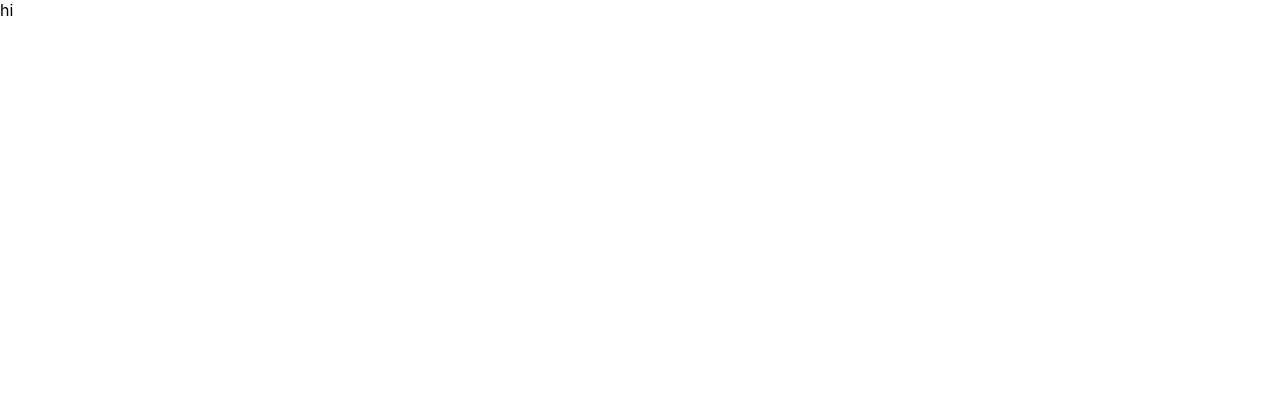
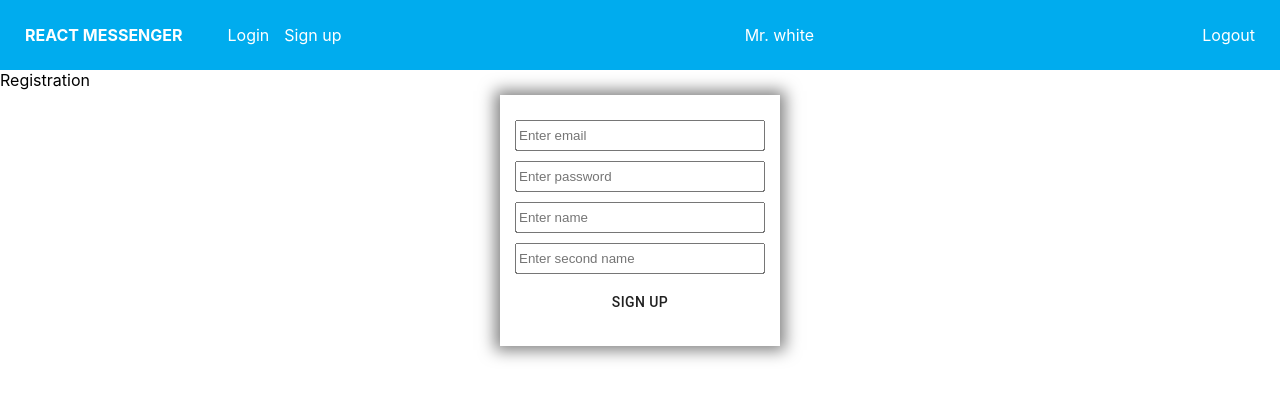
Before and after one commit to ishumski/react-web-mess, a React (Create React App) app: page /register in a window 1280 px wide. Shown: the top 398 px of the page. Built offline with nearby package versions, Linux system fonts and the light colour scheme.

Commit message:
Add registration form

```diff
--- a/src/App.js
+++ b/src/App.js
@@ -1,11 +1,27 @@
+import React from 'react';
+import { Route, Switch } from 'react-router';
+import './App.css';
+import Home from './components/Home/Home.js'
+import Login from './components/Login/Login.js'
+import Register from './components/Register/Register.js'
+import { BrowserRouter } from 'react-router-dom';
+import Layout from './components/Layout/Layout';
 
-import './App.css';
 
 function App() {
   return (
-    <div className="App">
-     hi
-    </div>
+    <BrowserRouter>
+      <div className="App">
+        <Layout />
+        <Switch>
+          <Route path='/' exact component={Home} />
+          <Route path='/login' component={Login} />
+          <Route path='/register' component={Register} />
+
+        </Switch>
+
+      </div>
+    </BrowserRouter>
   );
 }
 
--- /dev/null
+++ b/src/components/Header/Header.css
@@ -0,0 +1,28 @@
+.header {
+  display: flex;
+  justify-content: space-between;
+  align-items: center;
+  height: 50px;
+  background-color: #00acee;
+  color: #ffffff;
+  padding: 10px 25px;
+}
+.header a {
+  color: #ffffff;
+}
+.header__logo{
+  font-weight: bolder;
+}
+.header__nav{
+  margin-left: 45px;
+}
+.header__nav a{
+  text-decoration: none;
+  margin-right: 15px;
+}
+.header__wrapper{
+  display: flex;
+}
+.header__logout a{
+  text-decoration: none;
+}
--- /dev/null
+++ b/src/components/Header/Header.js
@@ -0,0 +1,25 @@
+import React from 'react';
+import './Header.css';
+import { Link, NavLink } from 'react-router-dom'
+
+function Header(props) {
+  return (
+    <div className="header">
+      <div className="header__wrapper">
+        <div className="header__logo">REACT MESSENGER</div>
+        <div className="header__nav">
+          <NavLink to={'/login'} >Login</NavLink>
+          <NavLink to={'/register'} >Sign up</NavLink>
+        </div>
+      </div>
+      <div>Mr. white</div>
+      <div className="header__logout">
+        <Link to={'#'} onClick={props.logout}>Logout</Link>
+      </div>
+
+    </div>
+
+  )
+}
+
+export default Header
--- /dev/null
+++ b/src/components/Home/Home.js
@@ -0,0 +1,11 @@
+import React from 'react'
+
+function Home() {
+  return (
+    <div>
+      Home
+    </div>
+  )
+}
+
+export default Home
--- /dev/null
+++ b/src/components/Layout/Layout.js
@@ -0,0 +1,13 @@
+import React from 'react'
+import Header from '../Header/Header'
+
+function Layout(props) {
+  return (
+    <div className="layout">
+      <Header />
+      {props.children}
+    </div>
+  )
+}
+
+export default Layout
--- /dev/null
+++ b/src/components/Login/Login.css
@@ -0,0 +1,31 @@
+.login,
+.register {
+  display: flex;
+  flex-direction: column;
+  height: 300px;
+  position: relative;
+}
+
+.login__form,
+.register__form {
+  width: 100%;
+  max-width: 250px;
+  position: absolute;
+  transform: translate(-50%, -50%);
+  top: 50%;
+  left: 50%;
+  box-shadow: 0px 0px 15px 5px rgb(0 0 0 / 50%);
+  padding: 25px 15px;
+}
+
+.login__form > form,
+.register__form > form {
+  display: flex;
+  flex-direction: column;
+}
+
+.login__form > form > input,
+.register__form > form > input {
+  height: 25px;
+  margin-bottom: 10px;
+}
--- /dev/null
+++ b/src/components/Login/Login.js
@@ -0,0 +1,36 @@
+import { Button } from '@material-ui/core';
+import React, { useState } from 'react';
+import './Login.css';
+
+function Login() {
+  const [email, setEmail] = useState("");
+  const [password, setPassword] = useState("");
+
+  const handleClick = () => {
+    console.log(email, password);
+  }
+  return (
+    <div className="login">
+      Login
+      <div className="login__form">
+        <form>
+          <input
+            type="text"
+            placeholder="Enter email"
+            value={email}
+            onChange={(event) => setEmail(event.target.value)}
+          />
+          <input
+            type="password"
+            placeholder="Enter password"
+            value={password}
+            onChange={(event) => setPassword(event.target.value)}
+          />
+          <Button onClick={handleClick} >Sign In</Button>
+        </form>
+      </div>
+    </div>
+  )
+}
+
+export default Login
--- /dev/null
+++ b/src/components/Register/Register.js
@@ -0,0 +1,55 @@
+import { Button } from '@material-ui/core';
+import React, { useState } from 'react';
+import "../Login/Login.css";
+
+
+
+
+function Register() {
+
+  const [email, setEmail] = useState("");
+  const [password, setPassword] = useState("");
+  const [firstName, setFirstName] = useState("");
+  const [lastName, setLastName] = useState("");
+
+  const handleClick = () => {
+    console.log(email, password, firstName, lastName)
+  }
+
+  return (
+    <div className="register">
+      Registration
+      <div className="register__form">
+        <form>
+          <input
+            type="text"
+            placeholder="Enter email"
+            value={email}
+            onChange={(event) => setEmail(event.target.value)}
+          />
+          <input
+            type="password"
+            placeholder="Enter password"
+            value={password}
+            onChange={(event) => setPassword(event.target.value)}
+          />
+          <input
+            type="text"
+            placeholder="Enter name"
+            value={firstName}
+            onChange={(event) => setFirstName(event.target.value)}
+          />
+          <input
+            type="text"
+            placeholder="Enter second name"
+            value={lastName}
+            onChange={(event) => setLastName(event.target.value)}
+          />
+          <Button onClick={handleClick} >Sign Up</Button>
+        </form>
+      </div>
+    </div>
+  )
+}
+
+export default Register
```
Also changed, not shown: package.json (+7 -0 lines), src/firebase.js (added, +15 -0 lines), 1 other file (tests, documents, lock files or other folders).
